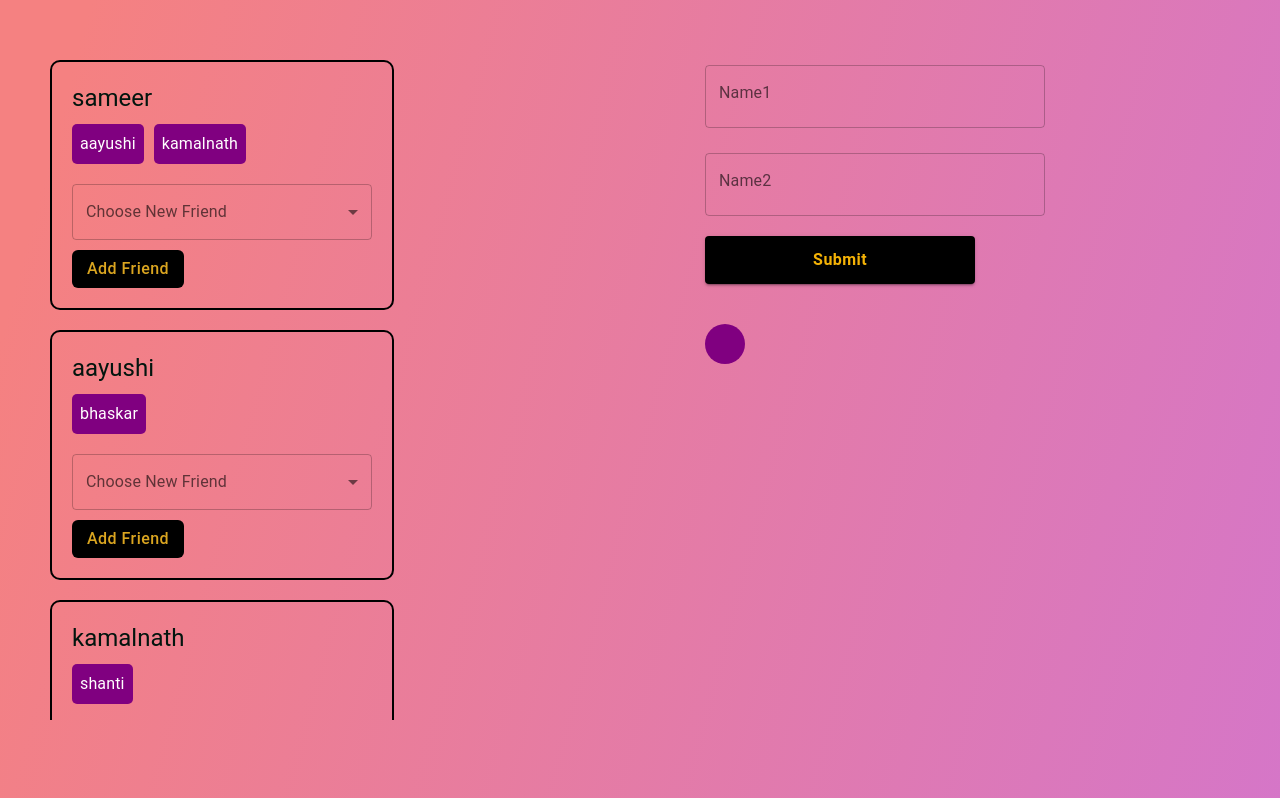
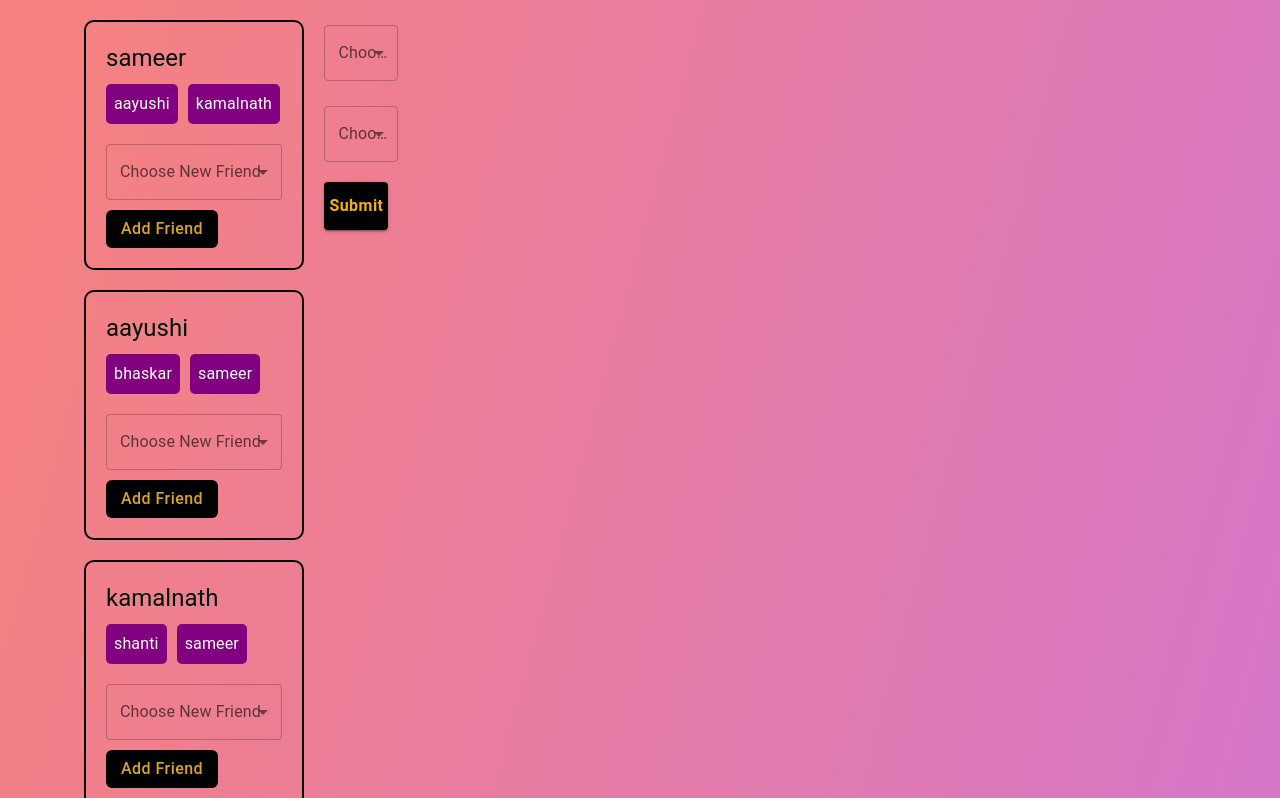
Before and after one commit to Gurjantrandahwa/degree_of_seperation, a React (Create React App) app: page / in a window 1280 px wide. Shown: the top 798 px of the page. Built offline with nearby package versions, Linux system fonts and the light colour scheme.

Commit message:
degree of separation implemented

```diff
--- a/src/App.css
+++ b/src/App.css
@@ -1,20 +1,19 @@
 .wrapper {
-    display: flex;
+
+}
+.main-wrapper{
     background: rgb(245, 129, 129);
     background: linear-gradient(105deg, rgba(245, 129, 129, 1) 6%, rgba(213, 118, 200, 1) 100%);
+}
+.sub-wrapper{
+    display: flex;
+
     height: 100vh;
-    margin: auto;
-    justify-content: center;
-    padding-top: 40px;
-    gap: 100px;
-    position: fixed;
-    width: 100%;
 }
-
-/*Names*/
+/Names/
 
 .names-wrapper {
-    width: 50%;
+    flex: 1;
     height: 85vh;
     overflow-y: auto;
     padding-left: 30px;
@@ -52,11 +51,12 @@
 
 
 
-/*Connections*/
+/Connections/
 
 
 .connections {
-width: 50%;
+    flex: 1;
+    padding: 20px;
 }
 .connections > form>div {
     margin-top: 25px;
@@ -91,7 +91,7 @@ width: 50%;
 
 
 
-/*scrollbar*/
+/scrollbar/
 ::-webkit-scrollbar {
     width: 20px;
 }
--- a/src/App.js
+++ b/src/App.js
@@ -1,8 +1,5 @@
 import './App.css';
-import {
-    Button,
-    TextField, Avatar, Box, Typography, FormControl, InputLabel, Select, MenuItem,
-} from "@mui/material";
+import {Box, Button, Container, FormControl, InputLabel, MenuItem, Select, Typography,} from "@mui/material";
 import {useState} from "react";
 import {names, uniqueNamesGenerator} from 'unique-names-generator';
 
@@ -20,15 +17,19 @@ function App() {
             },
             {
                 name: "aayushi",
-                friends: ["bhaskar"]
+                friends: ["bhaskar", "sameer"]
             },
             {
                 name: "kamalnath",
-                friends: ["shanti"]
+                friends: ["shanti", "sameer"]
             },
             {
                 name: "shanti",
-                friends: ["bhaskar"]
+                friends: ["bhaskar", "kamalnath"]
+            },
+            {
+                name: "bhaskar",
+                friends: ["aayushi", "shanti"]
             }
         ]
     )
@@ -62,9 +63,11 @@ function App() {
         return connectionPaths;
     }
 
-    console.log('sammer TO Bhaskar:', getConnections('sameer', 'bhaskar', connections))
-    console.log('Kamalnath to Bhaskar:', getConnections('kamalnath', 'bhaskar', connections))
-    return <div className={"wrapper"}>
+    const [friendsInGraph, setFriendsInGraph] = useState([]);
+
+    return <div className="main-wrapper">
+        <Container className={"wrapper"}>
+            <div className="sub-wrapper">
                 <div className={"names-wrapper"}>
                     {
                         connections.map((value, index) => {
@@ -104,6 +107,8 @@ function App() {
                                     if (e.target["new_friend"].value) {
                                         let temp_friends = [...connections];
                                         temp_friends[index].friends.push(e.target["new_friend"].value)
+                                        let index_of_friend = connections.findIndex(value1 => value1.name === e.target["new_friend"].value)
+                                        temp_friends[index_of_friend].friends.push(temp_friends[index].name)
                                         setConnections(temp_friends);
                                     }
                                 }}>
@@ -159,21 +164,59 @@ function App() {
                 </div>
                 <div className={"connections"}>
                     <form onSubmit={(e) => {
+
                         e.preventDefault()
+                        console.log(e.target["first_person"].value)
+                        console.log(e.target["second_person"].value)
+                        let graph = getConnections(e.target["first_person"].value, e.target["second_person"].value, connections)
 
+                        console.log(graph)
+
+                        if (graph.length > 0) {
+                            graph = graph.sort(function (a, b) {
+                                return a.length - b.length;
+                            });
+
+                            console.log(graph)
+                            setFriendsInGraph(graph[0] || [])
+                        }
                     }
                     }>
                         <div>
-                    <TextField
-                        variant={"outlined"}
-                        type={"text"}
-                        label={"Name1"}/>
+                            <FormControl fullWidth>
+                                <InputLabel id="demo-simple-select-label">Choose First Person</InputLabel>
+                                <Select
+                                    labelId="demo-simple-select-label"
+                                    id="demo-simple-select"
+                                    label="Choose First Person"
+                                    name="first_person"
+                                >
+                                    {
+                                        connections.map(value1 => {
+                                            return <MenuItem key={value1.name}
+                                                             value={value1.name}>{value1.name}</MenuItem>
+                                        })
+                                    }
+                                </Select>
+                            </FormControl>
                         </div>
                         <div>
-                    <TextField
-                        variant={"outlined"}
-                        type={"text"}
-                        label={"Name2"}/>
+                            <FormControl fullWidth>
+                                <InputLabel id="demo-simple-select-label">Choose Second Person</InputLabel>
+                                <Select
+                                    labelId="demo-simple-select-label"
+                                    id="demo-simple-select"
+                                    label="Choose Second Person"
+                                    name="second_person"
+                                >
+                                    {
+                                        connections.map(value1 => {
+                                            return <MenuItem key={value1.name}
+                                                             value={value1.name}>{value1.name}</MenuItem>
+                                        })
+                                    }
+                                </Select>
+                            </FormControl>
                         </div>
 
                         <Button
@@ -187,15 +230,17 @@ function App() {
 
                     <div className={"avatar-wrapper"}>
 
-                <Avatar
-                    sx={{
-                        bgcolor: "purple",
-                        color: "white",
-
-
-                    }}> </Avatar>
+                        {
+                            friendsInGraph && friendsInGraph.map(value => {
+                                return <div>
+                                    {value}
+                                </div>
+                            })
+                        }
                     </div>
                 </div>
+            </div>
+        </Container>
     </div>
 }
 
```
Lines whose indentation alone changed are shown as unchanged.
